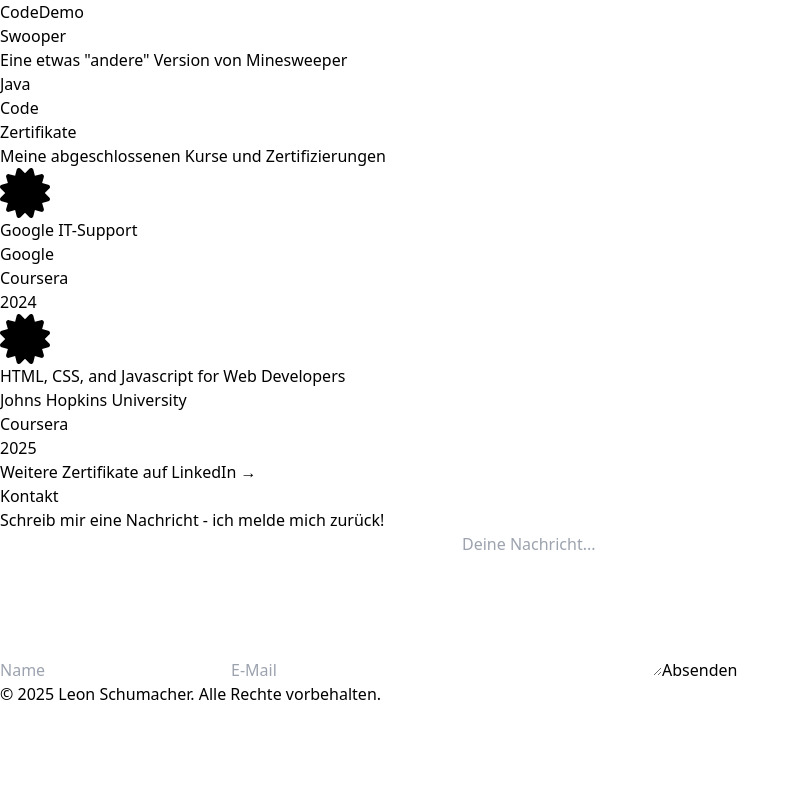
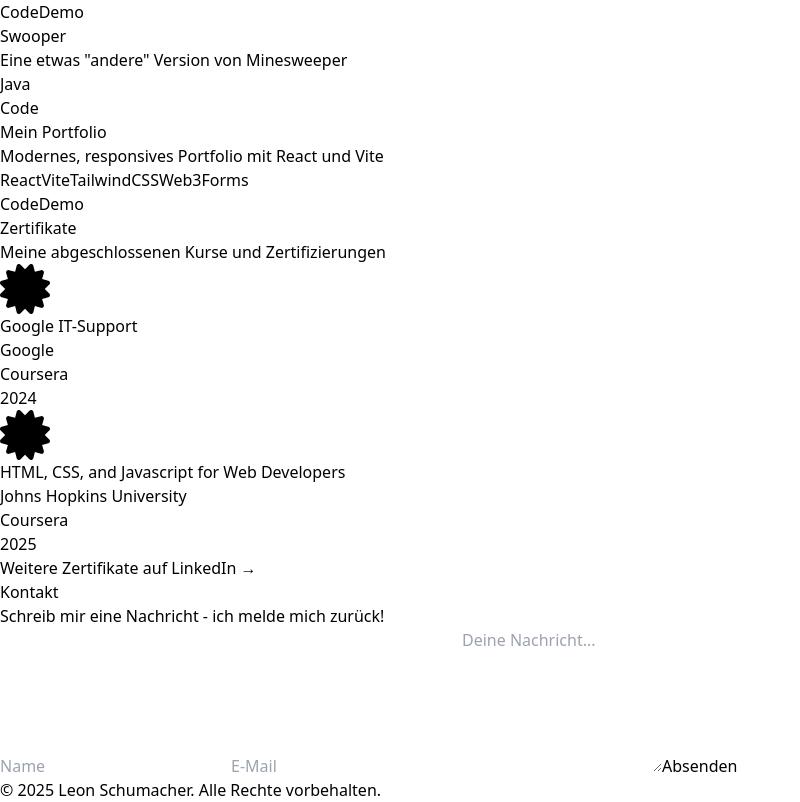
Before and after one commit to LSchumacher32/Portfolio, a React (Vite) app: page / in a window 1280 px wide. Shown: the part 1848-2650 px from the top of the page, without its empty margins (0-800 px from the left). Before the commit the page ends 2554 px from the top, so only its background shows below. Built offline with nearby package versions, Linux system fonts and the light colour scheme.

Commit message:
Add new project 'Mein Portfolio' to Projects component

```diff
--- a/src/components/Projects.jsx
+++ b/src/components/Projects.jsx
@@ -25,6 +25,14 @@ const Projects = () => {
       tech: ['Java'],
       github: 'https://github.com/LSchumacher32/Swooper',
       demo: '#',
+    },
+    {
+      id: 4,
+      title: 'Mein Portfolio',
+      description: 'Modernes, responsives Portfolio mit React und Vite',
+      tech: ['React', 'Vite', 'TailwindCSS', 'Web3Forms'],
+      github: 'https://github.com/LSchumacher32/Portfolio',
+      demo: 'https://leon-schumacher.vercel.app',
     },
   ];
 
```
